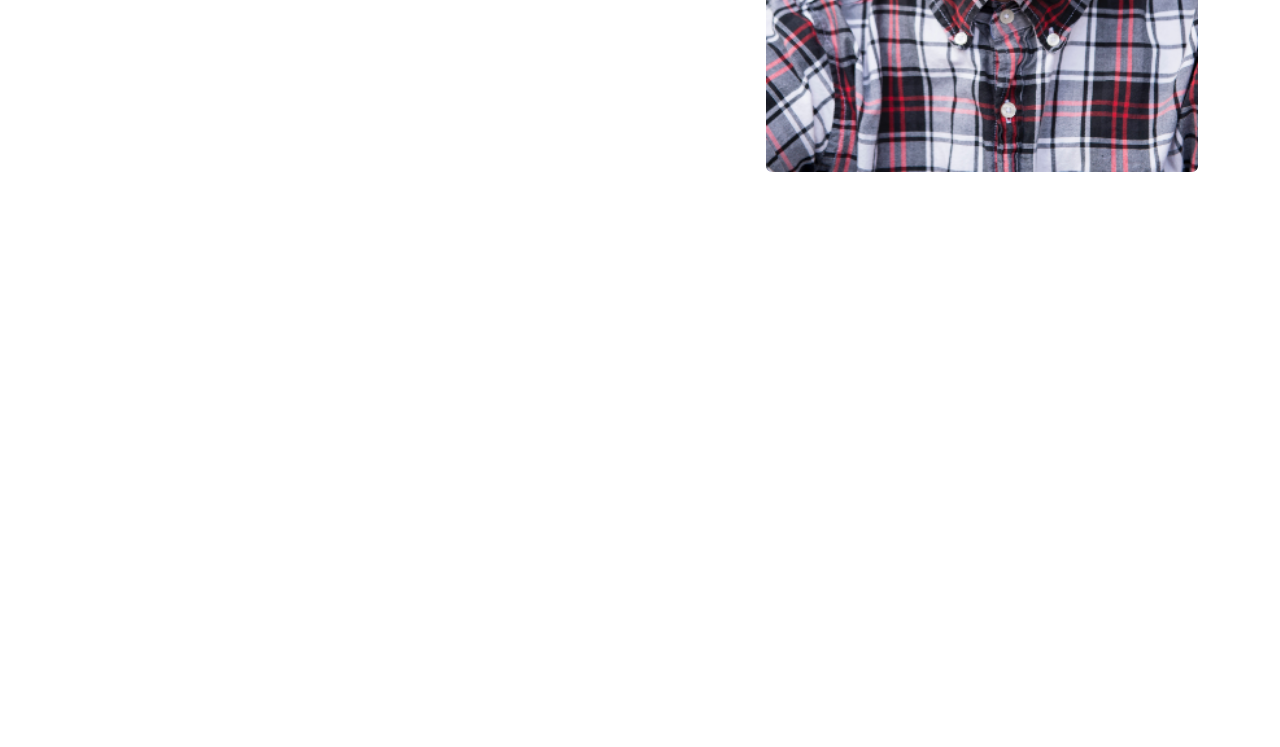
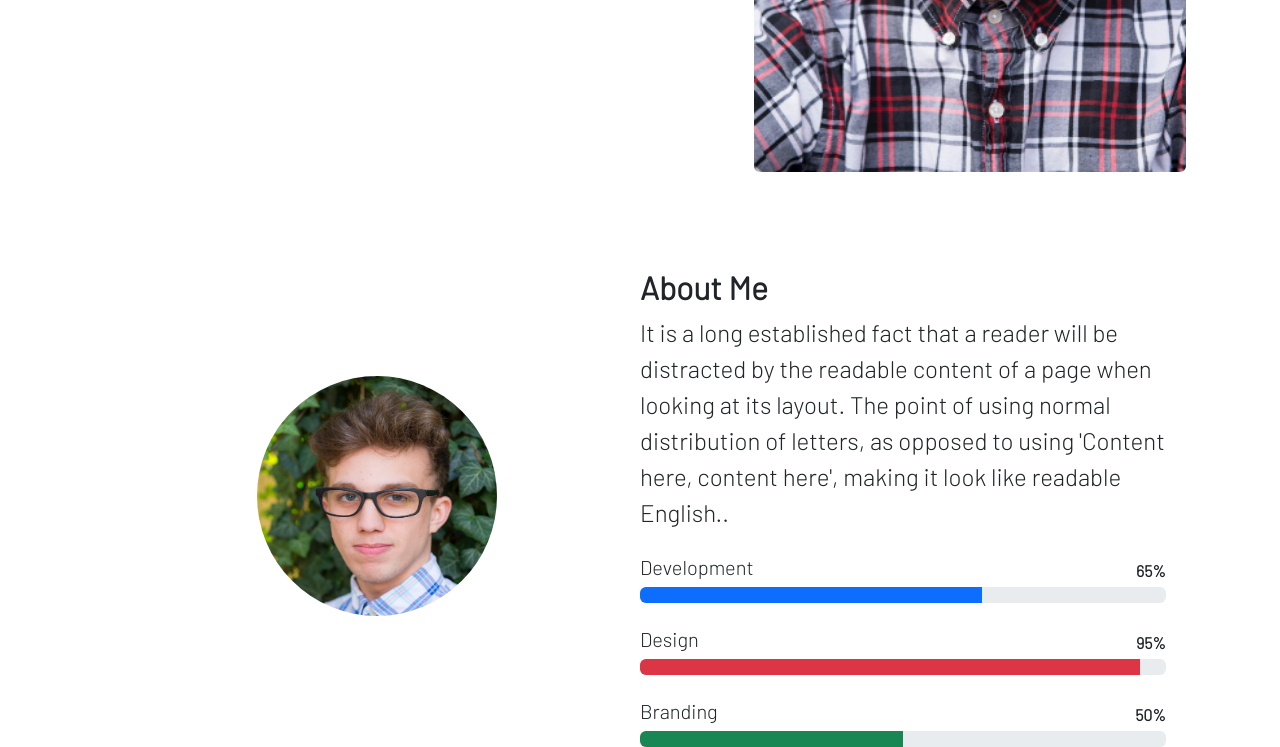
Before and after one commit to foadEbrahimi/Personal-Portfolio, a website: page index.html in a window 1280 px wide. Shown: the part 594-1341 px from the top of the page. Before the commit the page ends 800 px from the top, so only its background shows below. Drawn offline with nearby package versions, Linux system fonts and the light colour scheme.

Commit message:
Add Section About

```diff
--- a/assets/css/style.css
+++ b/assets/css/style.css
@@ -13,8 +13,14 @@ body {
   /* Fonts number 2 */
   /* font-family: 'Montserrat', sans-serif; */
 }
-header {
-  height: calc(87vh - 3rem);
+/* Root Style And Class */
+section {
+  margin: 0 2rem;
+}
+@media screen and (min-width: 1200px) {
+  header {
+    height: calc(87vh - 3rem);
+  }
 }
 a {
   text-decoration: none;
@@ -44,6 +50,8 @@ li {
 .curser-pointer {
   cursor: pointer;
 }
+/* end */
+
 /* Navbar style */
 .navbarAside {
   position: absolute;
@@ -66,3 +74,30 @@ li {
 .bi-x {
   font-size: 2.5rem;
 }
+/* end */
+
+/* About Section */
+.About {
+  margin-top: 5rem;
+}
+.About-img-container {
+  width: 15rem;
+  height: 15rem;
+  object-fit: cover;
+}
+.About-img {
+  border-radius: 50%;
+}
+.progress-bar {
+  width: 65%;
+}
+.Skills-2 .progress-bar {
+  width: 95%;
+}
+@media screen and (min-width: 992px) {
+  .About-me,
+  .Contact {
+    width: 50%;
+  }
+}
+/* end */
--- a/index.html
+++ b/index.html
@@ -88,7 +88,7 @@
         </ul>
       </div>
     </nav>
-
+    <main class="container">
       <header class="container mt-3 d-lg-flex align-items-center">
         <div class="contect">
           <h3 class="text-primary">Hello i'am</h3>
@@ -121,6 +121,63 @@
           />
         </div>
       </header>
+
+      <section class="About d-lg-flex align-items-center">
+        <div class="About-me">
+          <div class="About-img-container m-auto">
+            <img
+              src="./assets/images/About-img.jpg"
+              alt="About-img"
+              class="About-img h-100 w-100"
+            />
+          </div>
+        </div>
+        <div class="Contact mt-4">
+          <h2 class="fw-bold">About Me</h2>
+          <p class="fs-4">
+            It is a long established fact that a reader will be distracted by
+            the readable content of a page when looking at its layout. The point
+            of using normal distribution of letters, as opposed to using
+            'Content here, content here', making it look like readable English..
+          </p>
+          <div class="Skills pt-2">
+            <div class="Skills-1">
+              <div
+                class="progress-title d-flex align-items-center justify-content-between"
+              >
+                <h5>Development</h5>
+                <span class="fw-bold">65%</span>
+              </div>
+              <div class="progress">
+                <div class="progress-bar"></div>
+              </div>
+            </div>
+            <div class="Skills-2 mt-4">
+              <div
+                class="progress-title d-flex align-items-center justify-content-between"
+              >
+                <h5>Design</h5>
+                <span class="fw-bold">95%</span>
+              </div>
+              <div class="progress">
+                <div class="progress-bar bg-danger"></div>
+              </div>
+            </div>
+            <div class="Skills-3 mt-4">
+              <div
+                class="progress-title d-flex align-items-center justify-content-between"
+              >
+                <h5>Branding</h5>
+                <span class="fw-bold">50%</span>
+              </div>
+              <div class="progress">
+                <div class="progress-bar w-50 bg-success"></div>
+              </div>
+            </div>
+          </div>
+        </div>
+      </section>
+    </main>
   </body>
   <script src="./node_modules/bootstrap/dist/js/bootstrap.bundle.js"></script>
   <script
```
Also changed, not shown: assets/images/About-img.jpg (added). Lines whose indentation alone changed are shown as unchanged.
